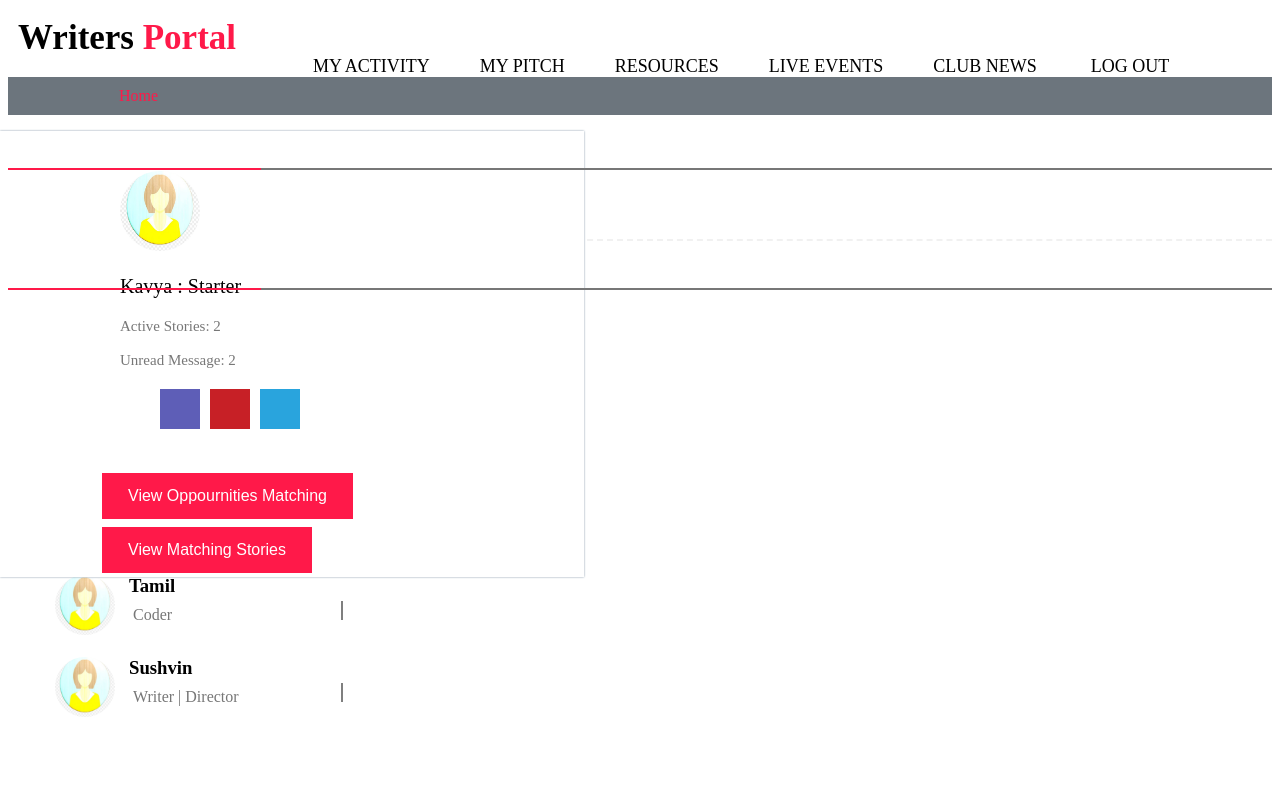
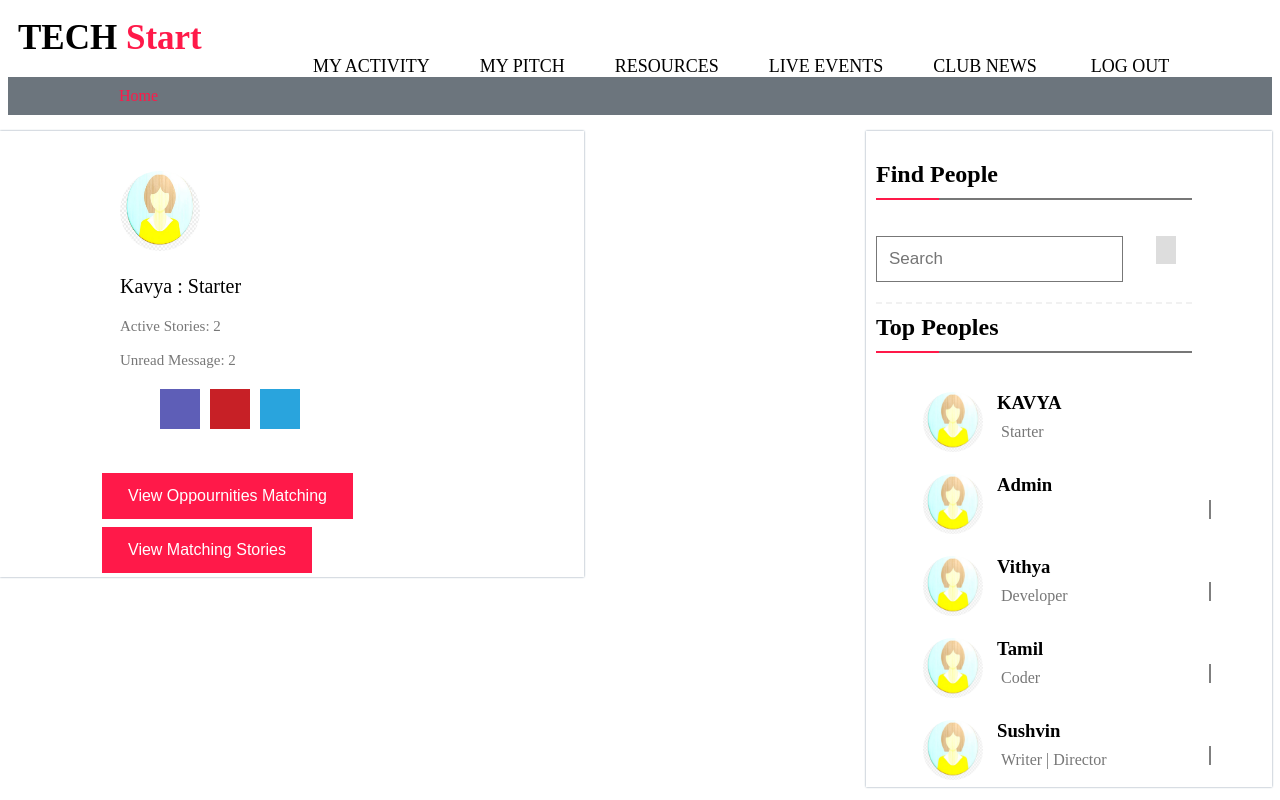
Before and after one commit to Kavya-K2001/tech-start, a plain HTML site: page index.html in a window 1280 px wide. Shown: the top 800 px of the page. Drawn offline with Linux system fonts and the light colour scheme; files whose address does not match are found by name.

Commit message:
Update index.html

```diff
--- a/index.html
+++ b/index.html
@@ -10,7 +10,7 @@
 
       <div class="menu">
         <div class="logo">
-            <a href="#default" class="logo">Writers <span style="color: #ff1949;">Portal</span></a>
+          <a href="#default" class="logo">TECH <span style="color: #ff1949;">Start</span></a>
          </div>
          <div>
             <ul>
@@ -46,7 +46,7 @@
          </div>
      </div>
 
-     <div class="rsidenav">
+     <div class="rightside">
       <h2 class="peopleheading">Find People</h2>
       <hr class="hr1">
       <div class="search-container">
@@ -115,7 +115,6 @@
 
 
   <div class="centerdiv">
-
     <div class="storybox">
         <div class="fortopsize">
             <div id="center-title-div">
@@ -128,8 +127,6 @@
             </div>
         </div>
     </div>
-
-
 
     <div class="storybox2">
         <div class="fortopsize">
@@ -205,7 +202,6 @@
 </div>
 
 
-
   </nav>
 </body>
 </html>
```
